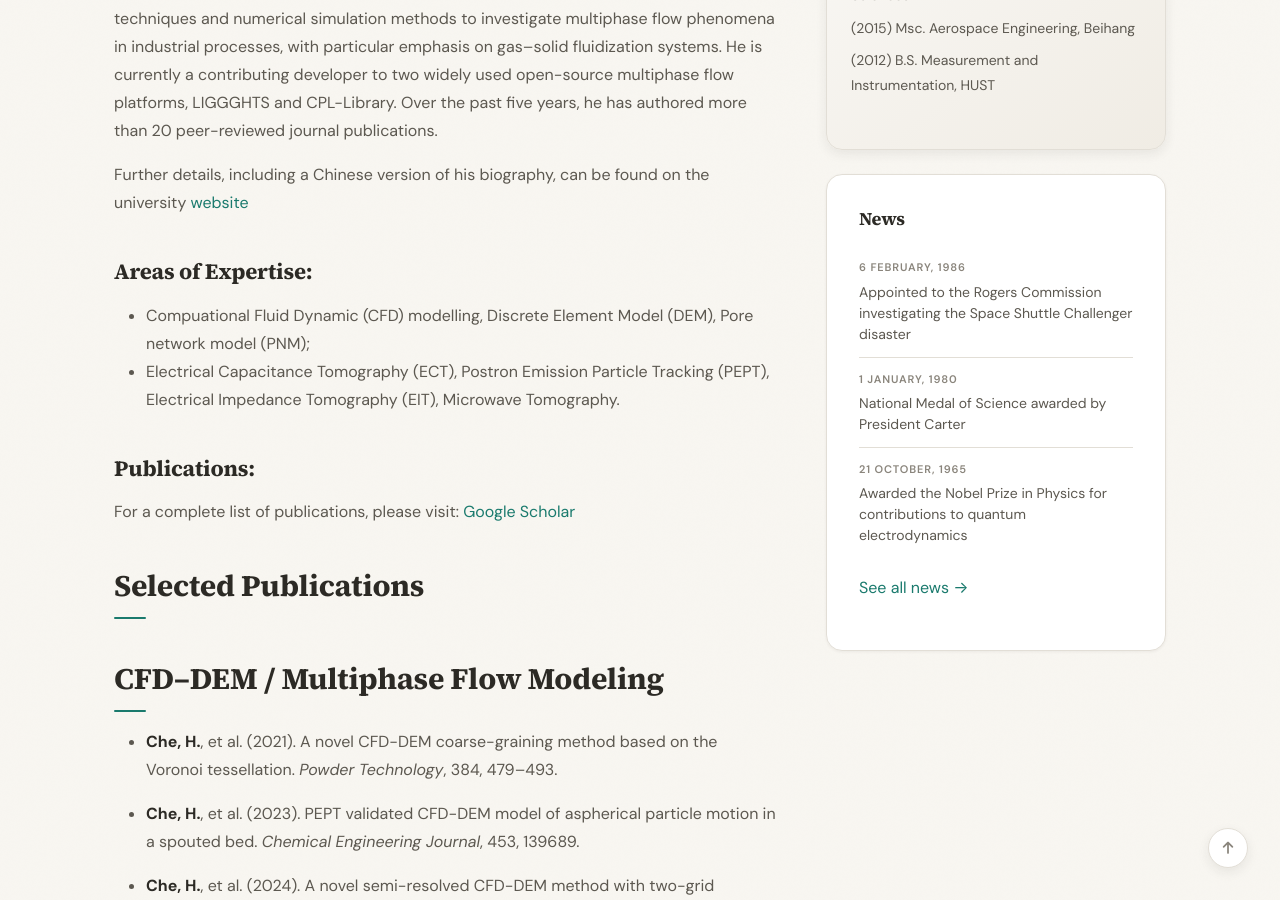
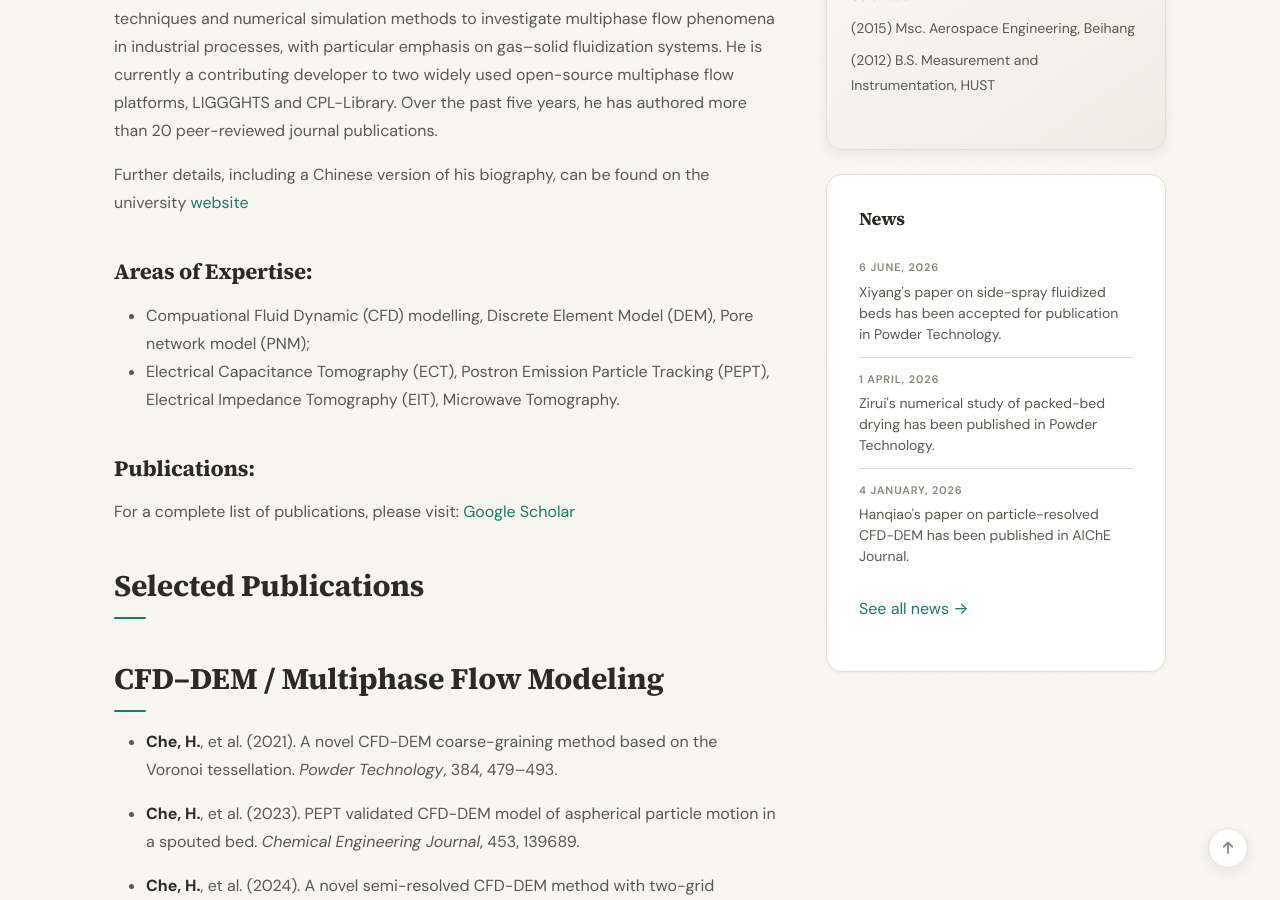
Before and after one commit to HQChe/hqche.github.io, a Jekyll site: the page built from _pages/home.md, in a window 1280 px wide and 900 px high, scrolled down 503 px. Built offline with Jekyll 4.4.1, drawn with Linux system fonts in a browser that asks for light colours; a style sheet for code colours, icons or effects is not loaded.

Commit message:
Update news.yml

```diff
--- a/_data/news.yml
+++ b/_data/news.yml
@@ -1,20 +1,11 @@
 # News items shown on the home page sidebar.
 # The 3 most recent are shown; all appear on /allnews.
 # Each entry needs: date, headline
-- date: 6 February, 1986
-  headline: "Appointed to the Rogers Commission investigating the Space Shuttle Challenger disaster"
+- date: 6 June, 2026
+  headline: "Xiyang's paper on side-spray fluidized beds has been accepted for publication in Powder Technology."
 
-- date: 1 January, 1980
-  headline: "National Medal of Science awarded by President Carter"
+- date: 1 April, 2026
+  headline: "Zirui's numerical study of packed-bed drying has been published in Powder Technology."
 
-- date: 21 October, 1965
-  headline: "Awarded the Nobel Prize in Physics for contributions to quantum electrodynamics"
-
-- date: 1 September, 1961
-  headline: "The Feynman Lectures on Physics begins publication"
-
-- date: 1 June, 1959
-  headline: "Delivered 'There's Plenty of Room at the Bottom' talk at Caltech APS meeting"
-
-- date: 1 January, 1951
-  headline: "Joined the faculty at California Institute of Technology"
+- date: 4 January, 2026
+  headline: "Hanqiao's paper on particle-resolved CFD-DEM has been published in AIChE Journal."
```
